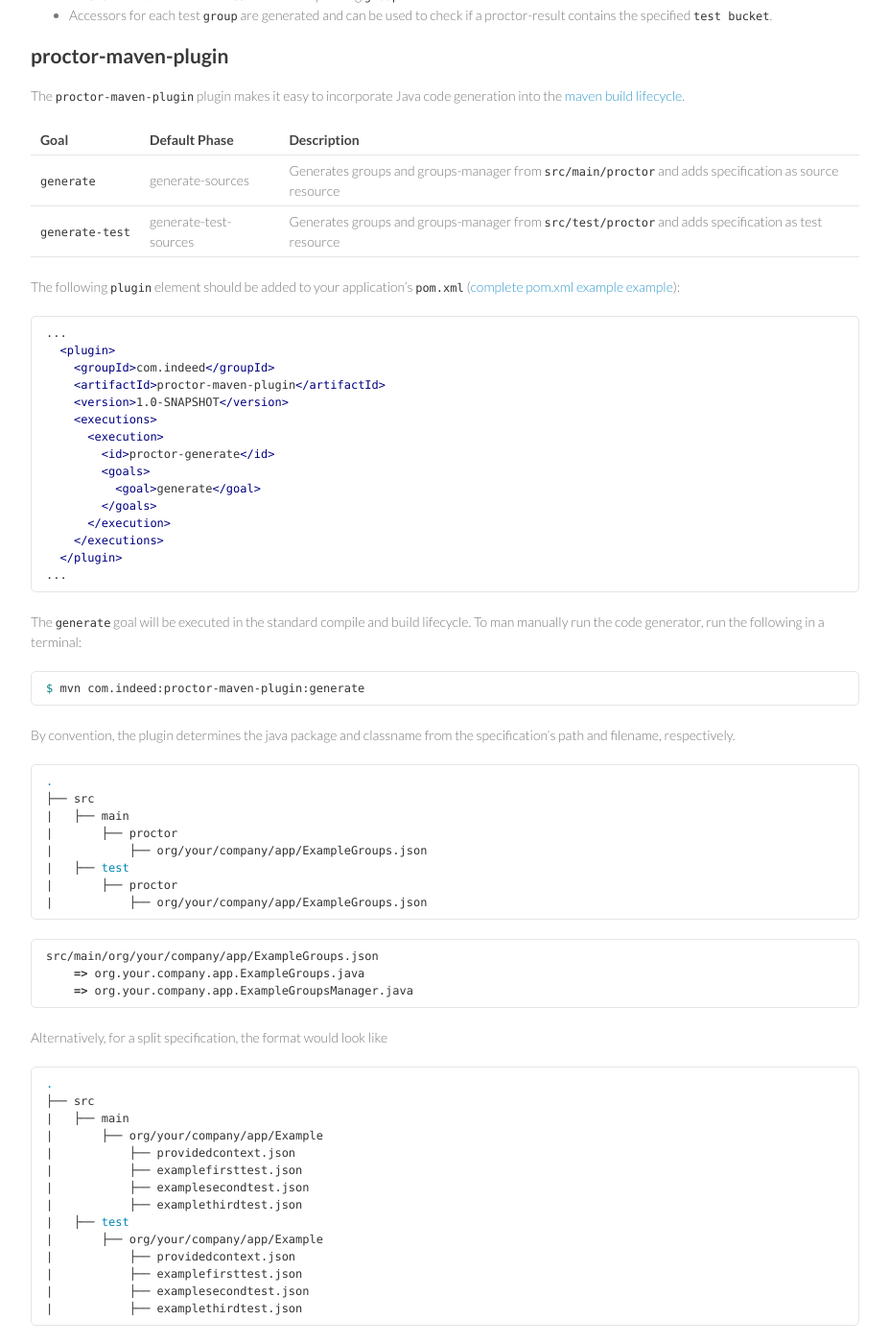
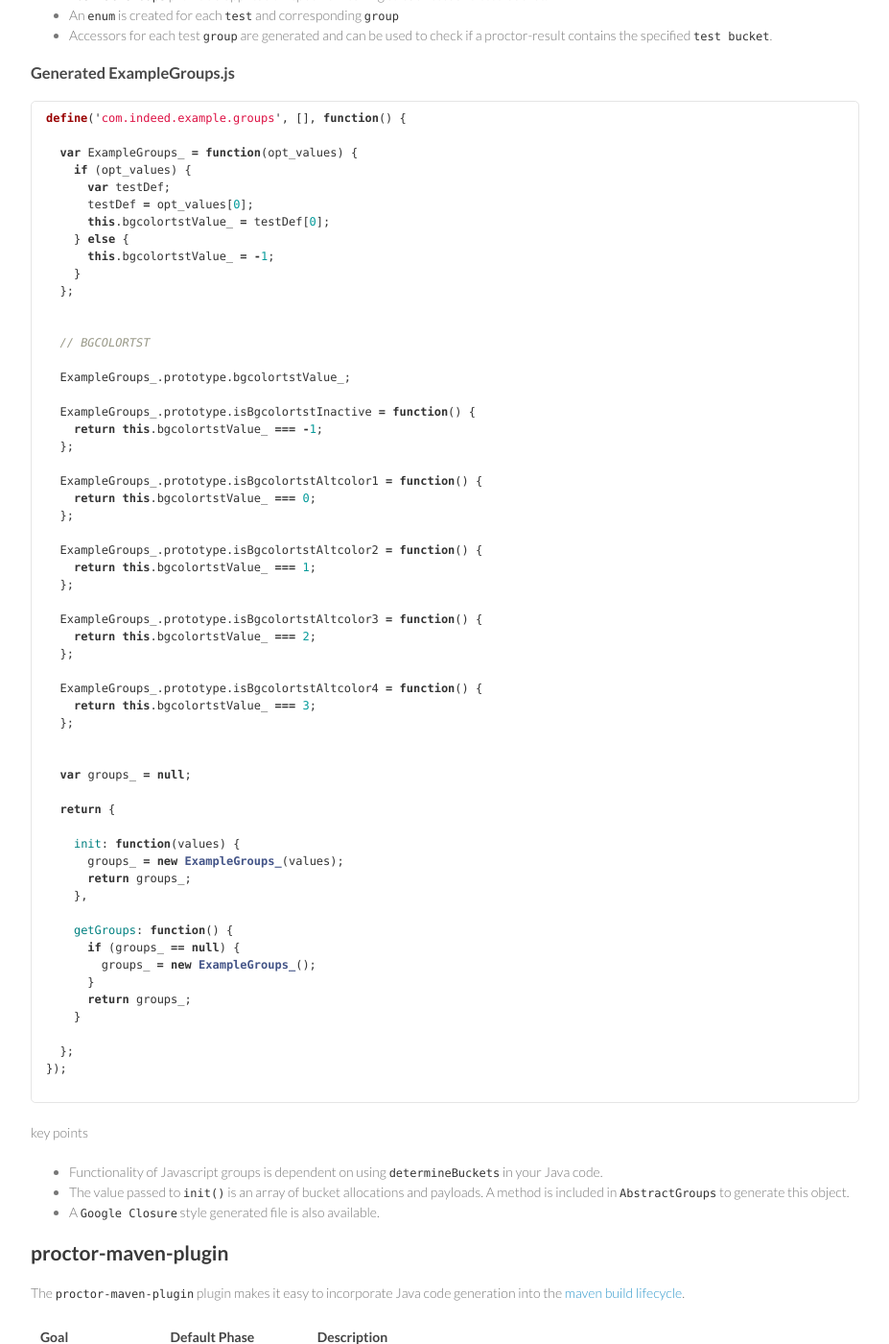
Before and after one commit to indeedeng/proctor, a Jekyll site: the page built from docs/codegen.md, in a window 1280 px wide and 1400 px high, scrolled down 2241 px. Shown: the whole window at 96% size, without its empty margins (294-1221 px from the left). Built offline with Jekyll 4.4.1, drawn with Linux system fonts in a browser that asks for light colours; Markdown is read by kramdown in place of the engine named in the settings; some of the changed text lies outside the part shown.

Commit message:
PROC-175 update documentation for js generator

````diff
--- a/docs/codegen.md
+++ b/docs/codegen.md
@@ -5,6 +5,7 @@
 ---
 
 A Java representation of an application's test specification can be generated by using `proctor-codegen` module. A concrete implementation of `AbstractGroups` and `AbstractGroupsManager` will be generated.
+A Javascript representation can also be generated. You will need to use your Java generated code to compute group allocations and then pass them to the client side to be used with your generated Javascript.
 
 **AbstractGroups** -
 Provides an interface for consuming and accessing the groups for a user. Accessor methods are generated for each test and testbucket.
@@ -115,6 +116,73 @@
 - An `enum` is created for each `test` and corresponding `group`
 - Accessors for each test `group` are generated and can be used to check if a proctor-result contains the specified `test bucket`.
 
+### Generated ExampleGroups.js
+
+```javascript
+define('com.indeed.example.groups', [], function() {
+
+  var ExampleGroups_ = function(opt_values) {
+    if (opt_values) {
+      var testDef;
+      testDef = opt_values[0];
+      this.bgcolortstValue_ = testDef[0];
+    } else {
+      this.bgcolortstValue_ = -1;
+    }
+  };
+
+
+  // BGCOLORTST
+
+  ExampleGroups_.prototype.bgcolortstValue_;
+
+  ExampleGroups_.prototype.isBgcolortstInactive = function() {
+    return this.bgcolortstValue_ === -1;
+  };
+
+  ExampleGroups_.prototype.isBgcolortstAltcolor1 = function() {
+    return this.bgcolortstValue_ === 0;
+  };
+
+  ExampleGroups_.prototype.isBgcolortstAltcolor2 = function() {
+    return this.bgcolortstValue_ === 1;
+  };
+
+  ExampleGroups_.prototype.isBgcolortstAltcolor3 = function() {
+    return this.bgcolortstValue_ === 2;
+  };
+
+  ExampleGroups_.prototype.isBgcolortstAltcolor4 = function() {
+    return this.bgcolortstValue_ === 3;
+  };
+
+
+  var groups_ = null;
+
+  return {
+
+    init: function(values) {
+      groups_ = new ExampleGroups_(values);
+      return groups_;
+    },
+
+    getGroups: function() {
+      if (groups_ == null) {
+        groups_ = new ExampleGroups_();
+      }
+      return groups_;
+    }
+
+  };
+});
+
+```
+
+key points
+
+- Functionality of Javascript groups is dependent on using `determineBuckets` in your Java code.
+- The value passed to `init()` is an array of bucket allocations and payloads. A method is included in `AbstractGroups` to generate this object.
+- A `Google Closure` style generated file is also available.
 
 ## <a name="maven"></a>proctor-maven-plugin
 The `proctor-maven-plugin` plugin makes it easy to incorporate Java code generation into the [maven build lifecycle](http://maven.apache.org/guides/introduction/introduction-to-the-lifecycle.html).
@@ -123,6 +191,8 @@
 | ---- | ------------- | ----------- |
 | `generate` | generate-sources | Generates groups and groups-manager from `src/main/proctor` and adds specification as source resource |
 | `generate-test` | generate-test-sources | Generates groups and groups-manager from `src/test/proctor` and adds specification as test resource |
+| `generate-js` | generate-js-sources | Generates groups from `src/main/proctor` and adds specification as source resource |
+| `generate-js-test` | generate-js-test-sources | Generates groups from `src/test/proctor` and adds specification as test resource |
 
 The following `plugin` element should be added to your application's `pom.xml` ([complete pom.xml example example](https://gist.github.com/parker/c0ea111ff343f58346e0#file-pom-xml)):
 
@@ -202,7 +272,7 @@
 ```
 
 ## <a name="ant"></a>proctor-ant-plugin
-The `proctor-ant-plugin` project provides an ant task, `com.indeed.proctor.consumer.gen.ant.TestGroupsGeneratorTask`, that can be invoked during ant's build process and used to generate Java code.
+The `proctor-ant-plugin` project provides two ant tasks that can be invoked during ant's build process: `com.indeed.proctor.consumer.gen.ant.TestGroupsJavaGeneratorTask` is used to generate Java code, `com.indeed.proctor.consumer.gen.ant.TestGroupsJavascriptGeneratorTask` is used to generate Javascript code
 
 [TODO: is the ant task bundled properly? Adjust ant task to use file name and package just like maven plugin?]
 
@@ -245,7 +315,7 @@
 
 
 
-3. Add a classpath ref for the _proctor_ configuration and define a ant target for invoking `TestGroupsGeneratorTask`. Unlike the maven plugin, the package, groups class name, and groups manager class name must be specified in the ant task. Typically, the _compile_ target depends on the _proctor-generate_ target and the generated-code (in `generated-src`) is not committed to version-control.
+3. Add a classpath ref for the _proctor_ configuration and define a ant target for invoking the task. Unlike the maven plugin, the package, groups class name, and groups manager class name must be specified in the ant task. Typically, the _compile_ target depends on the _proctor-generate_ target and the generated-code (in `generated-src`) is not committed to version-control.
 
   ```xml
     <target name="init" description="Resolve dependencies and set classpaths">
@@ -254,9 +324,9 @@
         ...
     </target>
 
-    <target name="proctor-generate" depends="init" description="generates the Proctor Groups and GroupsManager for the provided specification">
+    <target name="proctor-generate-java" depends="init" description="generates the java Proctor Groups and GroupsManager for the provided specification">
         <mkdir dir="generated-src/java" />
-        <taskdef name="proctor-gen" classname="com.indeed.proctor.consumer.gen.ant.TestGroupsGeneratorTask" classpathref="proctor.path" />
+        <taskdef name="proctor-gen" classname="com.indeed.proctor.consumer.gen.ant.TestGroupsJavaGeneratorTask" classpathref="proctor.path" />
         <proctor-gen
                   input="src/resources/org/your/company/app/ExampleGroups.json"
                   target="generated-src/java"
@@ -265,8 +335,23 @@
                   groupsManagerClass="ExampleGroupsManager"/>
     </target>
 
-    <target name="compile" depends="proctor-generate">
+    <target name="proctor-generate-js" depends="init" description="generates the javascript Proctor Groups for the provided specification">
+        <taskdef name="proctor-js-gen" classname="com.indeed.proctor.consumer.gen.ant.TestGroupsJavascriptGeneratorTask" classpathref="proctor.path" />
+        <proctor-js-gen
+                input="src/resources/org/your/company/app/ExampleGroups.json"
+                target="generated-src/js"
+                packageName="org.your.company.app"
+                groupsClass="ExampleGroups"
+                useClosure="false"/>
+
+        </target>
+
+    <target name="compile" depends="proctor-generate-java">
       ...
+    </target>
+
+    <target name="makeweb" depends="proctor-generate-js">
+          ...
     </target>
   ```
 
````
Also changed, not shown: docs/project-structure.md (+2 -2 lines), docs/using-groups.md (+27 -1 lines), index.md (+2 -2 lines).
